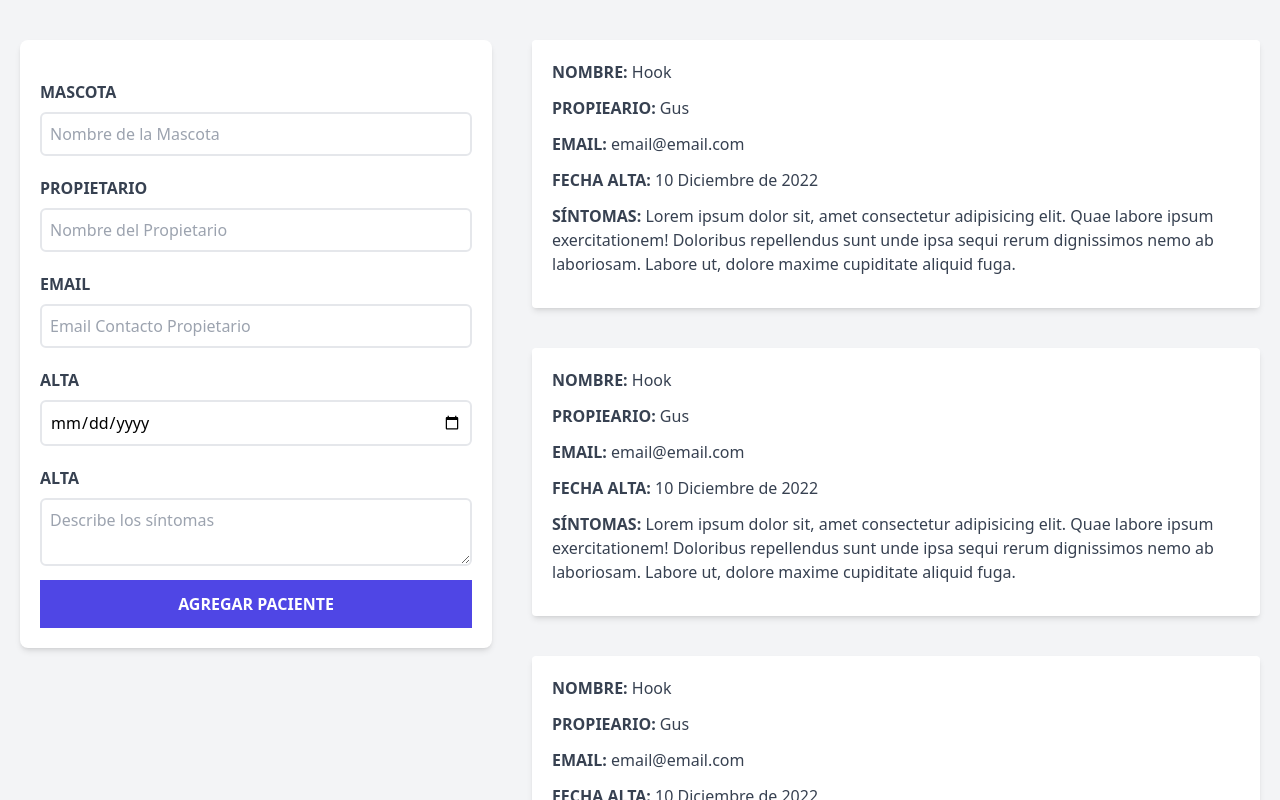
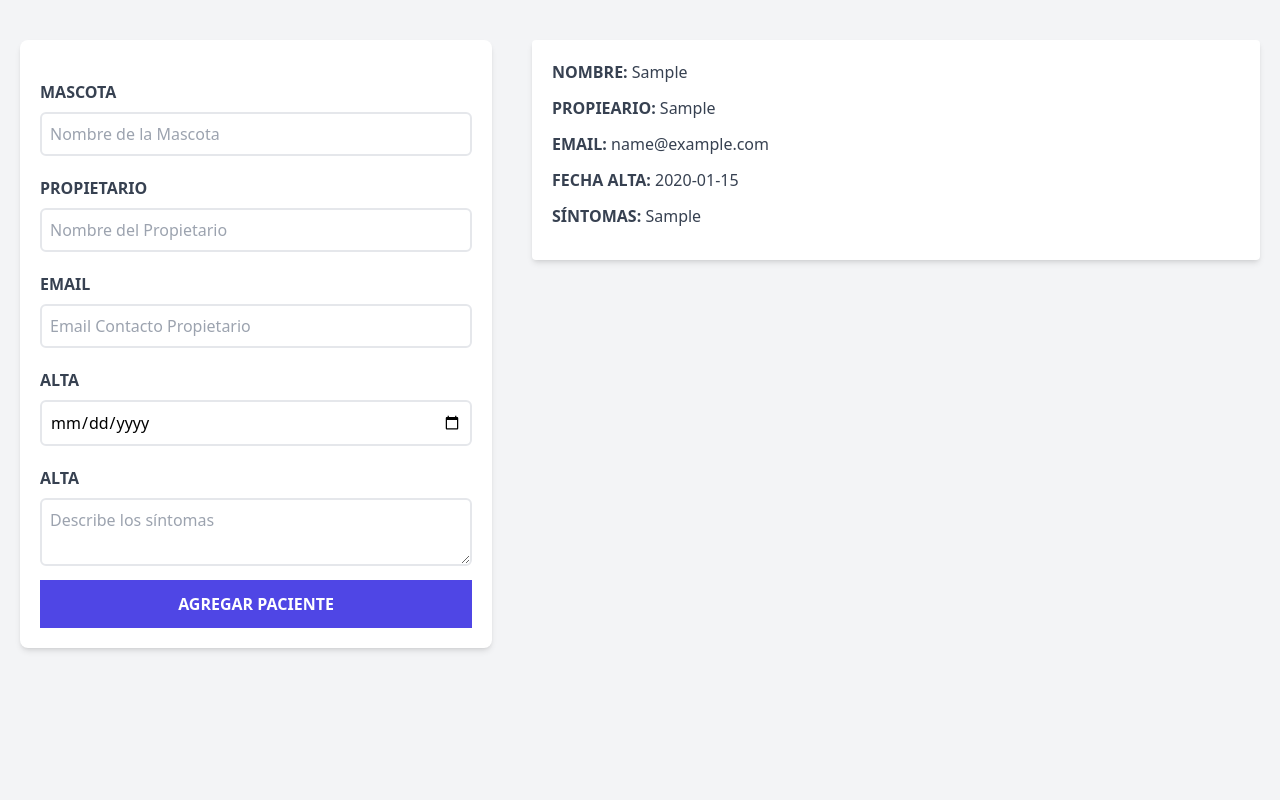
Before and after one commit to gbarrerameneses/citas-veterinaria, a React (Vite) app: page / in a window 1280 px wide. Both pictures are taken after typing "Sample", "Sample", "name@example.com", "2020-01-15", "Sample" into the empty fields and a click on the input "Agregar paciente". Shown: the part 220-1020 px from the top of the page. Built offline with nearby package versions, Linux system fonts and the light colour scheme.

Commit message:
iterando,  mostrando la información en card y generando id único

```diff
--- a/src/App.jsx
+++ b/src/App.jsx
@@ -14,7 +14,9 @@ function App() {
         pacientes={pacientes}
         setPacientes={setPacientes} // Prop
         />
-        <ListadoPacientes />
+        <ListadoPacientes
+        pacientes={pacientes}
+        />
       </div>
     </div>
   );
--- a/src/components/Formulario.jsx
+++ b/src/components/Formulario.jsx
@@ -10,6 +10,13 @@ function Formulario({ pacientes, setPacientes }) {
   const [sintomas, setSintomas] = useState("");
 
   const [error, setError] = useState(false); // Alerta error
+
+  const generarId = (()=>{ // Arrow Function para generar un Id único
+    const random = Math.random().toString(36).substring(2);
+    const fecha = Date.now().toString(36)
+
+    return random + fecha
+  })
 
   const handleSubmit = (e) => {
     e.preventDefault();
@@ -27,6 +34,7 @@ function Formulario({ pacientes, setPacientes }) {
       email,
       fecha,
       sintomas,
+      id: generarId()
     };
 
     console.log(objetoPaciente);
--- a/src/components/ListadoPacientes.jsx
+++ b/src/components/ListadoPacientes.jsx
@@ -1,10 +1,10 @@
 import Paciente from "./Paciente";
 
-function ListadoPacientes() {
+function ListadoPacientes({pacientes}) {
+
   return (
     <div className="md:w-1/2 lg:w-3/5 ">
       <h2 className="font-black text-3xl text-center">Listado Pacientes</h2>
-      {/* <p>Administra tus <span>Pacientes y citas</span></p> */}
 
       <p className="text-lg mt-5 text-center">
         Administra tus{" "}
@@ -12,15 +12,13 @@ function ListadoPacientes() {
       </p>
 
       <div className="md:h-screen overflow-y-scroll">
-      <Paciente/>
-      <Paciente/>
-      <Paciente/>
-      <Paciente/>
-      <Paciente/>
-      <Paciente/>
-      <Paciente/>
-      <Paciente/>
-      <Paciente/>
+        {/* Iterando */}
+        { pacientes.map( paciente =>  (
+            <Paciente
+            key={paciente.id}
+            paciente={paciente}
+            />
+          ))}
       </div>
     </div>
   );
--- a/src/components/Paciente.jsx
+++ b/src/components/Paciente.jsx
@@ -1,28 +1,27 @@
-import React from "react";
+const Paciente = ({paciente}) => {
 
-const Paciente = () => {
+  // También se puede hacer por destructuring
+  // const { nombre, propietario, email, fecha, sintomas } = paciente
+
   return (
     <div className="m-10 bg-white shadow-md rounded p-5 mx-5">
       <p className="font-bold mb-3 text-gray-700 uppercase">
-        Nombre: <span className="font-normal normal-case">Hook</span>
+        Nombre: <span className="font-normal normal-case">{paciente.nombre}</span>
       </p>
       <p className="font-bold mb-3 text-gray-700 uppercase">
-        Propieario: <span className="font-normal normal-case">Gus</span>
+        Propieario: <span className="font-normal normal-case">{paciente.propietario}</span>
       </p>
       <p className="font-bold mb-3 text-gray-700 uppercase">
-        Email: <span className="font-normal normal-case">email@email.com</span>
+        Email: <span className="font-normal normal-case">{paciente.email}</span>
       </p>
       <p className="font-bold mb-3 text-gray-700 uppercase">
         Fecha Alta:{" "}
-        <span className="font-normal normal-case">10 Diciembre de 2022</span>
+        <span className="font-normal normal-case">{paciente.fecha}</span>
       </p>
       <p className="font-bold mb-3 text-gray-700 uppercase">
         Síntomas:{" "}
         <span className="font-normal normal-case">
-          Lorem ipsum dolor sit, amet consectetur adipisicing elit. Quae labore
-          ipsum exercitationem! Doloribus repellendus sunt unde ipsa sequi rerum
-          dignissimos nemo ab laboriosam. Labore ut, dolore maxime cupiditate
-          aliquid fuga.
+        {paciente.sintomas}
         </span>
       </p>
     </div>
```
